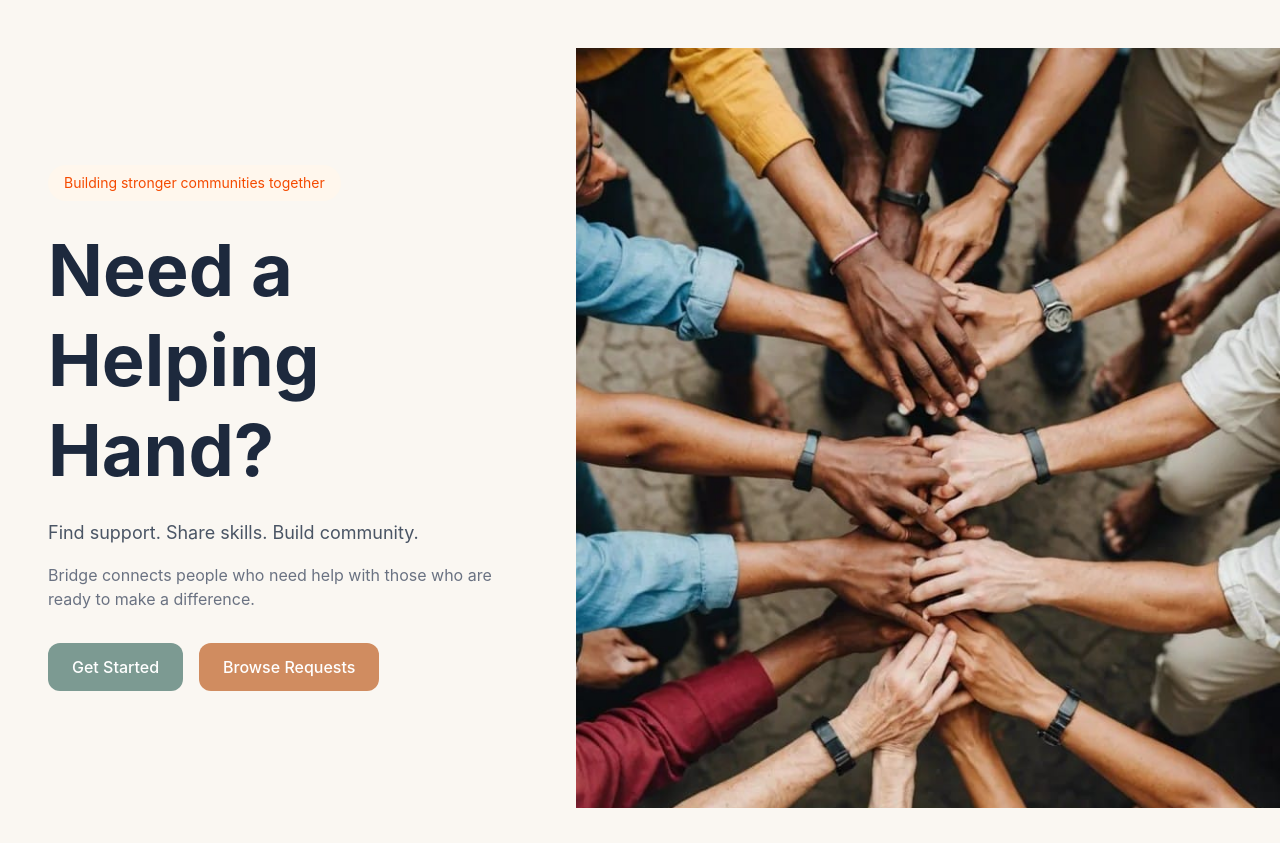
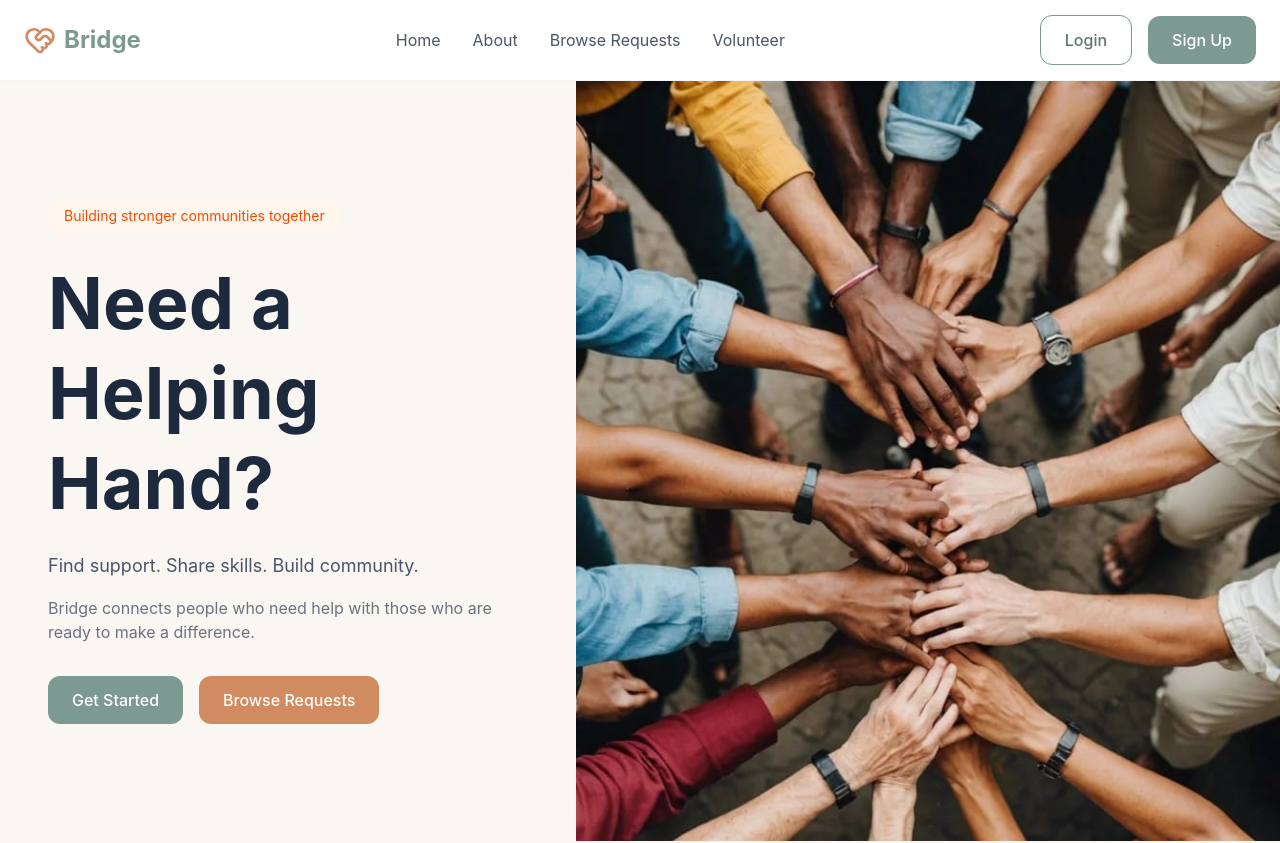
Before and after one commit to theefrank/bridge-app, a React (Vite) app: page / in a window 1280 px wide. Shown: the top 843 px of the page. Built offline with nearby package versions, Linux system fonts and the light colour scheme.

Commit message:
feat: create responsive navigation bar

```diff
--- a/package.json
+++ b/package.json
@@ -12,6 +12,7 @@
   "dependencies": {
     "@tailwindcss/vite": "^4.3.2",
     "axios": "^1.18.1",
+    "lucide-react": "^1.23.0",
     "react": "^19.2.7",
     "react-dom": "^19.2.7",
     "react-hot-toast": "^2.6.0",
--- /dev/null
+++ b/src/components/layout/Navbar.jsx
@@ -0,0 +1,61 @@
+import { HeartHandshake } from "lucide-react";
+export default function Navbar() {
+  return (
+    <nav className="sticky top-0 z-50 bg-white border-b border-gray-100">
+      <div className="max-w-7xl mx-auto px-6 h-20 flex items-center justify-between">
+
+        <div className="flex items-center gap-2">
+            <HeartHandshake className="w-8 h-8 text-[#D08C60]" />
+          <h1 className="text-2xl font-bold text-sage">
+            Bridge
+          </h1>
+        </div>
+
+        <div className="hidden md:flex items-center gap-8">
+          <a
+            href="#"
+            className="text-gray-600 hover:text-(--color-sage-500) transition-colors duration-300"
+          >
+            Home
+          </a>
+
+          <a
+            href="#"
+            className="text-gray-600 hover:text-(--color-sage-500) transition-colors duration-300"
+          >
+            About
+          </a>
+
+          <a
+            href="#"
+            className="text-gray-600 hover:text-(--color-sage-500) transition-colors duration-300"
+          >
+            Browse Requests
+          </a>
+
+          <a
+            href="#"
+            className="text-gray-600 hover:text-(--color-sage-500) transition-colors duration-300"
+          >
+            Volunteer
+          </a>
+        </div>
+
+        <div className="hidden md:flex items-center gap-4">
+          <button className="btn-outline">
+            Login
+          </button>
+
+          <button className="btn-primary">
+            Sign Up
+          </button>
+        </div>
+
+        <button className="md:hidden text-2xl">
+          ☰
+        </button>
+
+      </div>
+    </nav>
+  );
+}
--- a/src/pages/public/Home.jsx
+++ b/src/pages/public/Home.jsx
@@ -1,10 +1,13 @@
+import Navbar from "../../components/layout/Navbar";
 import Button from "../../components/common/Button";
 import Card from "../../components/common/Card";
 
 export default function Home() {
   return (
+    <>
+    <Navbar />
     <main>
-      <section className="py-12">
+      <section className="pb-12">
         <div className="grid lg:grid-cols-[45%_55%] items-center">
           <div className="max-w-7xl ml-auto px-6 lg:px-12">
             <span className="inline-block px-4 py-2 rounded-full bg-orange-50 text-orange-600 text-sm mb-6">
@@ -44,10 +47,10 @@ export default function Home() {
                                        h-full
                                        object-cover"
                              />
+                             </div>
+                             </div>
+                             </section>
 
-                            </div>
-                            </div>
-                            </section>
 
 <section className="py-20 px-6">
         <h2 className="text-3xl font-bold text-center mb-12">
@@ -122,5 +125,6 @@ export default function Home() {
         <Button>Join Bridge</Button>
       </section>
     </main>
+    </>
   );
 }
```
Also changed, not shown: 2 other files (tests, documents, lock files or other folders).
